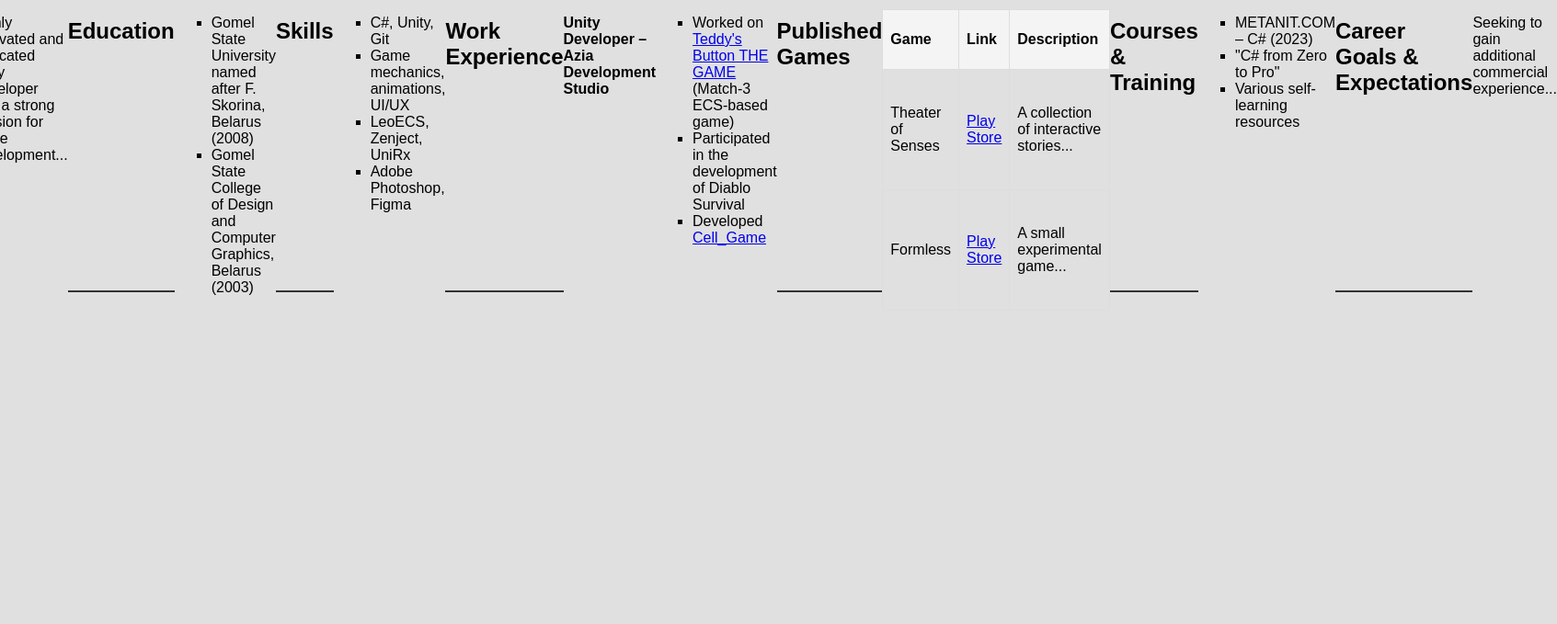
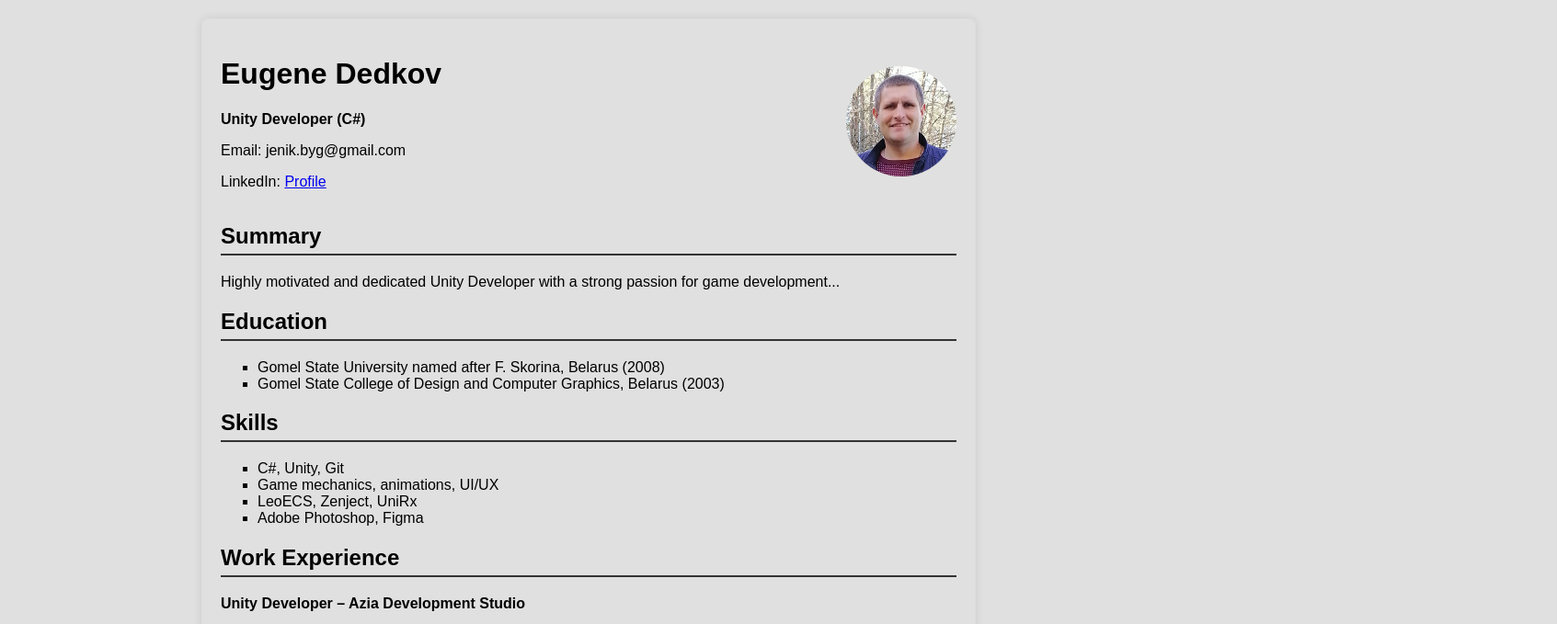
Before and after one commit to Jenyded/Curriculum-vitae, a plain HTML site: page index.html in a window 1280 px wide. Shown: the top 679 px of the page at 92% size, 1693 px wide, since content can reach past the window. Drawn offline with Linux system fonts and the light colour scheme.

Commit message:
Update index.html

```diff
--- a/index.html
+++ b/index.html
@@ -8,10 +8,13 @@
         body {
             background-color: #e0e0e0; /* Серый фон вокруг CV */
             font-family: Arial, sans-serif;
-            margin: 0;
-            padding: 0;
-            display: flex;
-            justify-content: center;
+            max-width: 800px;
+            margin: 20px auto;
+            padding: 20px;
+            border: 1px solid #ddd;
+            border-radius: 8px;
+            box-shadow: 0 0 10px rgba(0, 0, 0, 0.1);
+
         }
         .header {
             display: flex;
```
